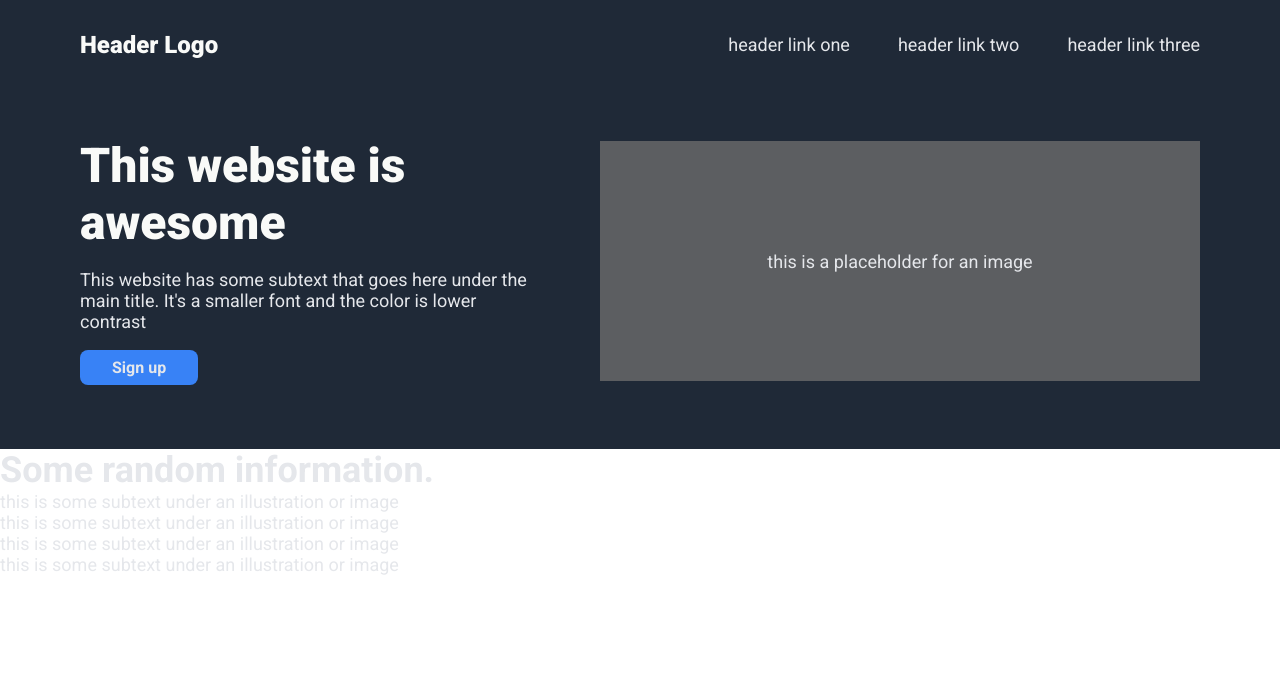
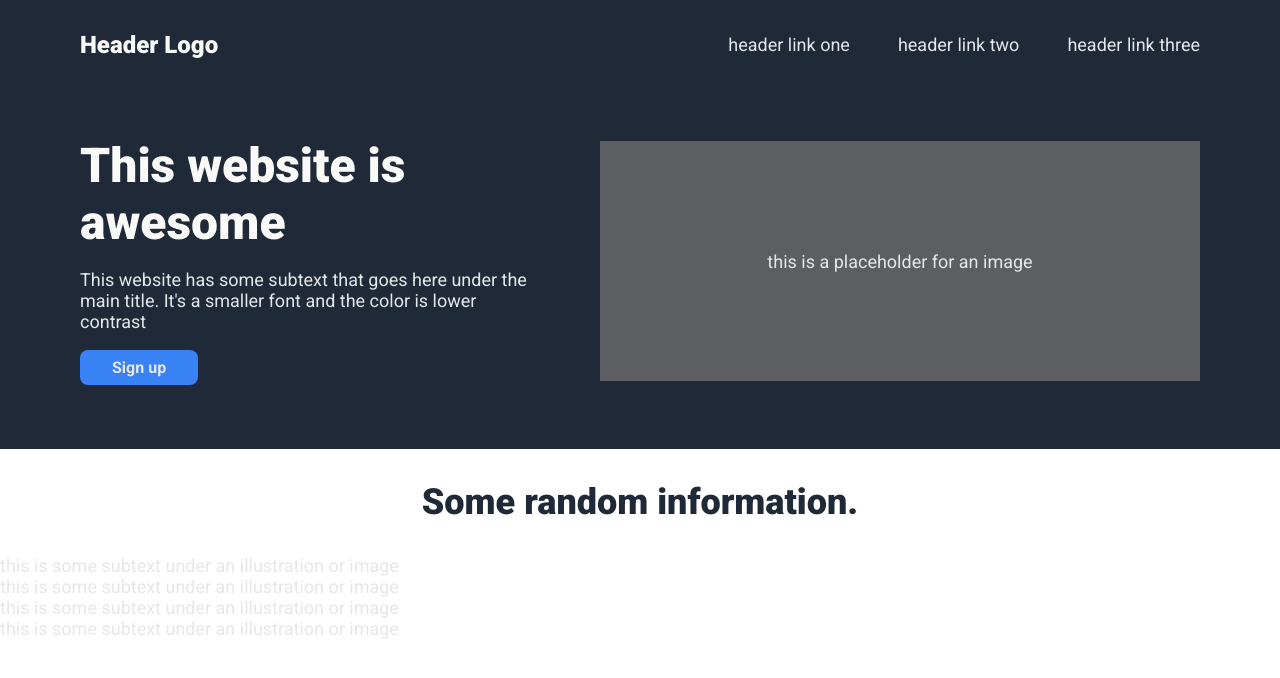
Before and after one commit to mjr141/landing-page, a plain HTML site: page index.html in a window 1280 px wide. Drawn offline with Linux system fonts and the light colour scheme.

Commit message:
style info header text

```diff
--- a/styles.css
+++ b/styles.css
@@ -73,3 +73,11 @@ button {
   font-size: 16px;
   font-weight: 600;
 }
+
+.info-header {
+  text-align: center;
+  color: #1f2937;
+  font-size: 36px;
+  font-weight: 900;
+  padding: 32px;
+}
```
